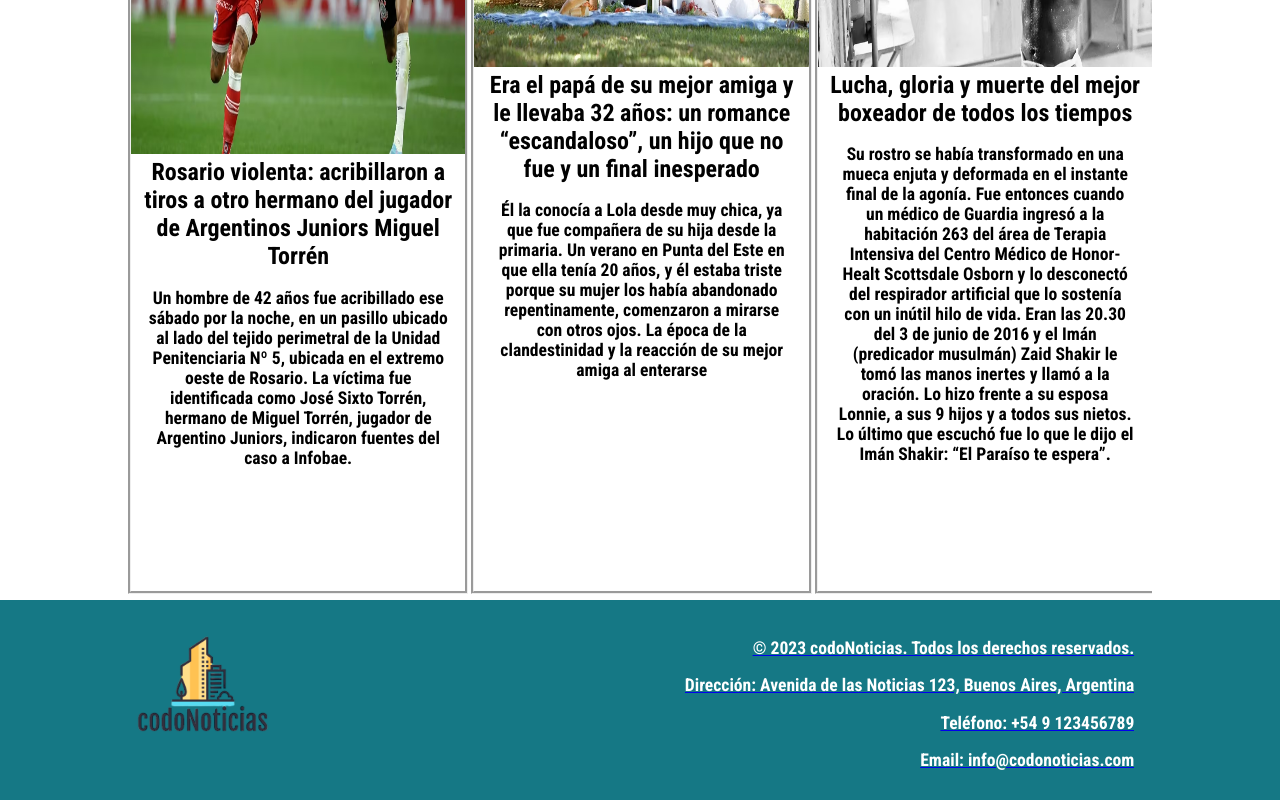
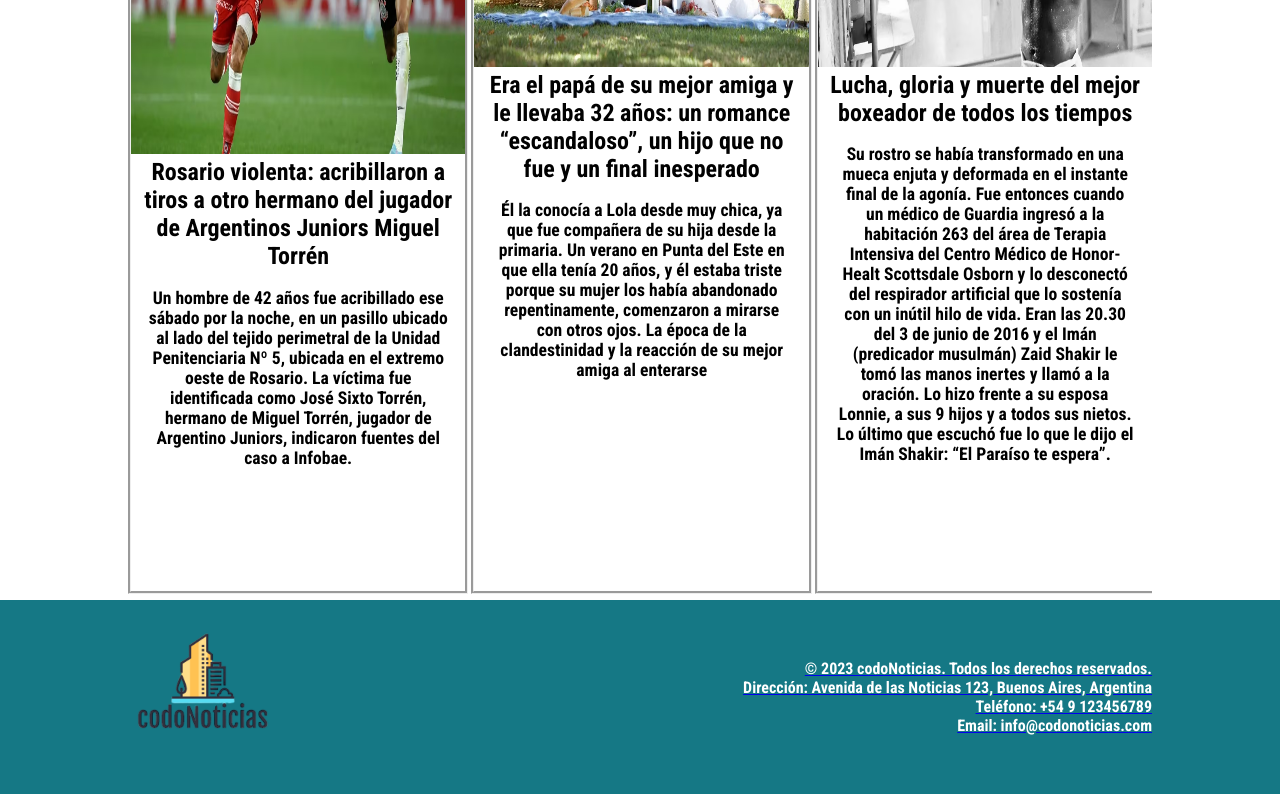
Before and after one commit to Meinherz51291/ProyectoCoditos, a plain HTML site: page index.html in a window 1280 px wide. Shown: the part 1619-2419 px from the top of the page. Drawn offline with Linux system fonts and the light colour scheme.

Commit message:
UltimosCAmbios

```diff
--- a/index.html
+++ b/index.html
@@ -79,10 +79,12 @@
                       <img src="img/logoCodo.png" alt="codoNoticias">
                     </div>
                     <div class="footer-info">
-                      <p>&copy; 2023 codoNoticias. Todos los derechos reservados.</p>
-                      <p>Dirección: Avenida de las Noticias 123, Buenos Aires, Argentina</p>
-                      <p>Teléfono: +54 9 123456789</p>
-                      <p>Email: info@codonoticias.com</p>
+                        <ul>
+                            <li>&copy; 2023 codoNoticias. Todos los derechos reservados.</li>
+                            <li>Dirección: Avenida de las Noticias 123, Buenos Aires, Argentina</li>
+                            <li>Teléfono: +54 9 123456789</li>
+                            <li>Email: info@codonoticias.com</li>
+                          </ul>
                     </div>
                   </div>
                 </div>
```
